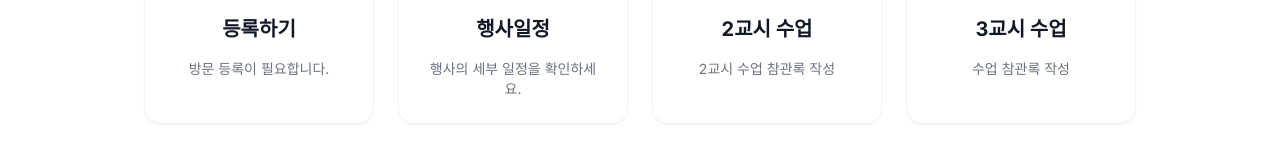
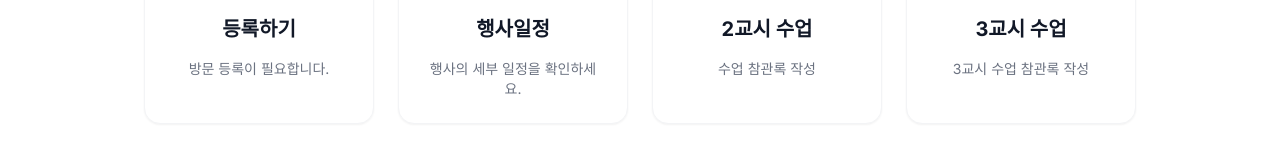
Before and after one commit to tmdhee-max/AIopenclass, a Next.js app: page / in a window 1280 px wide. Shown: the part 645-794 px from the top of the page. Built offline with nearby package versions, Linux system fonts and the light colour scheme.

Commit message:
style: update navigation menu and sync latest banner changes

```diff
--- a/app/page.tsx
+++ b/app/page.tsx
@@ -64,7 +64,7 @@ export default function Home() {
           </div>
         </Link>
 
-        {/* 2교시 수업 배너 - Force Redeploy Comment */}
+        {/* 2교시 참관 배너 */}
         <Link href="/observe/2" className="group relative overflow-hidden rounded-2xl bg-white dark:bg-zinc-900 border border-gray-100 dark:border-zinc-800 p-6 shadow-sm hover:shadow-xl transition-all duration-300 hover:-translate-y-1 block cursor-pointer">
           <div className="absolute inset-0 bg-gradient-to-br from-pink-50 to-white dark:from-pink-900/20 dark:to-zinc-900 opacity-0 group-hover:opacity-100 transition-opacity"></div>
           <div className="relative z-10 flex flex-col items-center text-center space-y-4">
@@ -72,7 +72,7 @@ export default function Home() {
               <svg xmlns="http://www.w3.org/2000/svg" width="32" height="32" viewBox="0 0 24 24" fill="none" stroke="currentColor" strokeWidth="2" strokeLinecap="round" strokeLinejoin="round"><path d="M2 3h6a4 4 0 0 1 4 4v14a3 3 0 0 0-3-3H2z" /><path d="M22 3h-6a4 4 0 0 0-4 4v14a3 3 0 0 1 3-3h7z" /></svg>
             </div>
             <h3 className="font-bold text-xl text-gray-900 dark:text-white">2교시 수업</h3>
-            <p className="text-sm text-gray-500 dark:text-gray-400">2교시 수업 참관록 작성</p>
+            <p className="text-sm text-gray-500 dark:text-gray-400">수업 참관록 작성</p>
           </div>
         </Link>
 
@@ -84,7 +84,7 @@ export default function Home() {
               <svg xmlns="http://www.w3.org/2000/svg" width="32" height="32" viewBox="0 0 24 24" fill="none" stroke="currentColor" strokeWidth="2" strokeLinecap="round" strokeLinejoin="round"><polygon points="12 2 2 7 12 12 22 7 12 2" /><polyline points="2 17 12 22 22 17" /><polyline points="2 12 12 17 22 12" /></svg>
             </div>
             <h3 className="font-bold text-xl text-gray-900 dark:text-white">3교시 수업</h3>
-            <p className="text-sm text-gray-500 dark:text-gray-400">수업 참관록 작성</p>
+            <p className="text-sm text-gray-500 dark:text-gray-400">3교시 수업 참관록 작성</p>
           </div>
         </Link>
 
```
